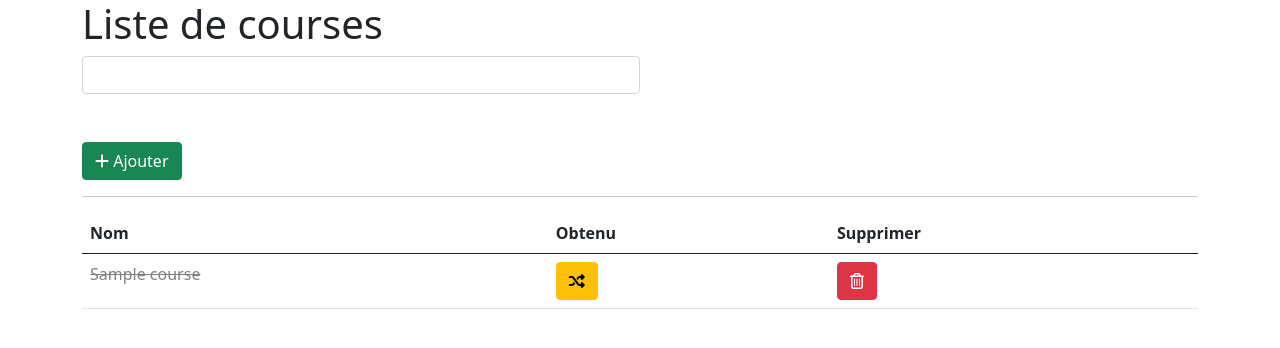
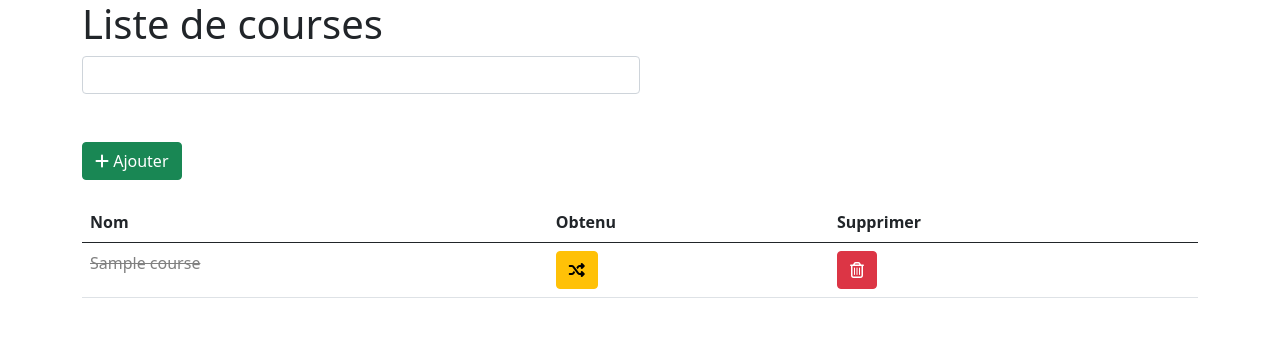
Before and after one commit to KevinHARAMENDY/ListeCourses, a Symfony app: template templates/main/accueil.html.twig in a window 1280 px wide. Shown: the top 348 px of the page. Run offline with Twig, Linux system fonts and the light colour scheme; the template is opened without the code that fills it: most values are stand-ins (such as "Sample title", 1, 10 or a date in 2020); form fields are guessed from the names that the template uses; some libraries are stand-ins or nearby versions.

Commit message:
modification tableau

```diff
--- a/templates/main/accueil.html.twig
+++ b/templates/main/accueil.html.twig
@@ -13,8 +13,7 @@
             </div>
         </div>
 
-        <hr>
-
+        <div style="margin-top:2%">
             <table class="table">
                 <thead>
                     <tr>
@@ -34,4 +33,5 @@
                 </tbody>
             </table>
         </div>
+    </div>
 {% endblock %}
```
Lines whose indentation alone changed are shown as unchanged.
